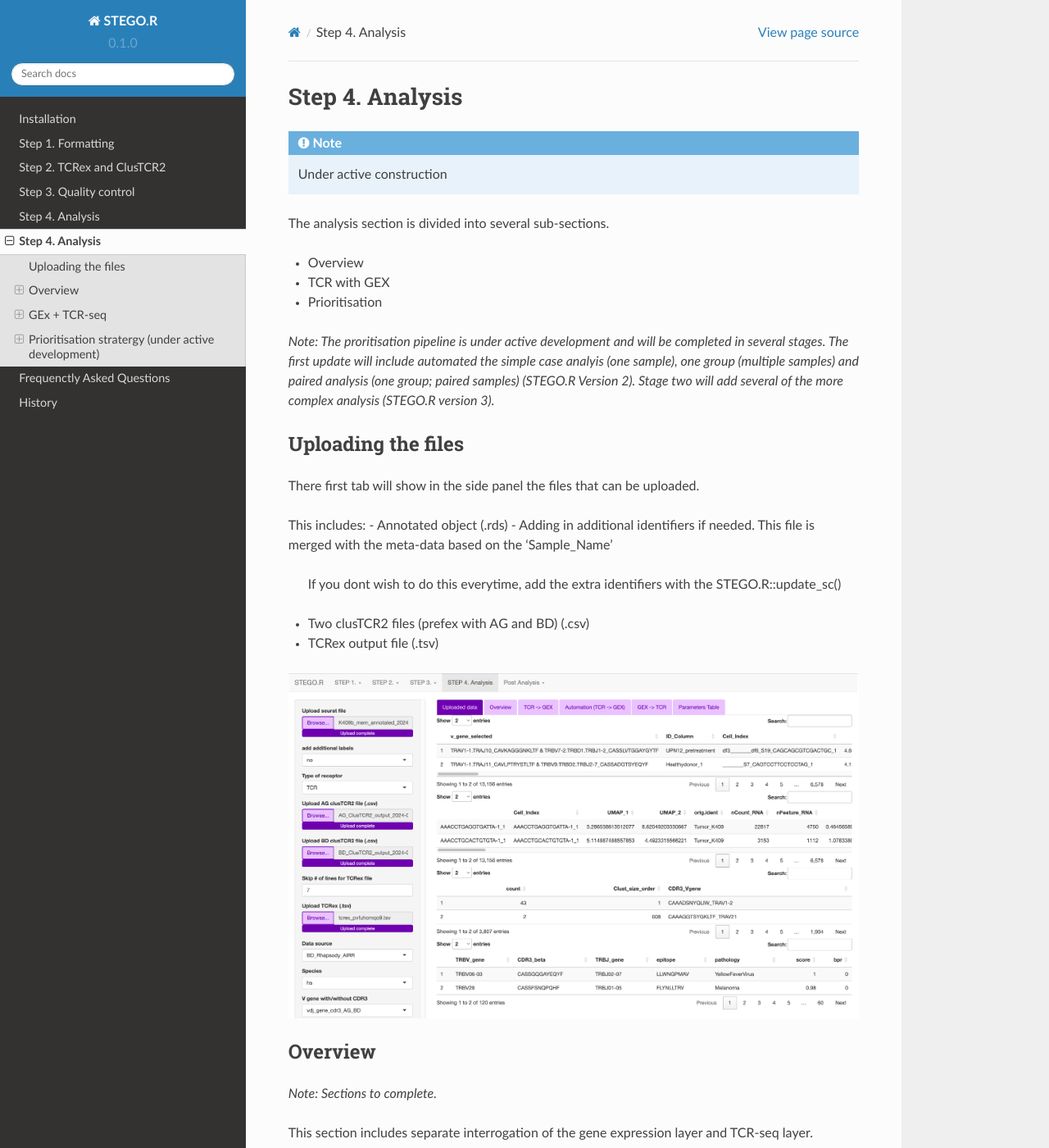
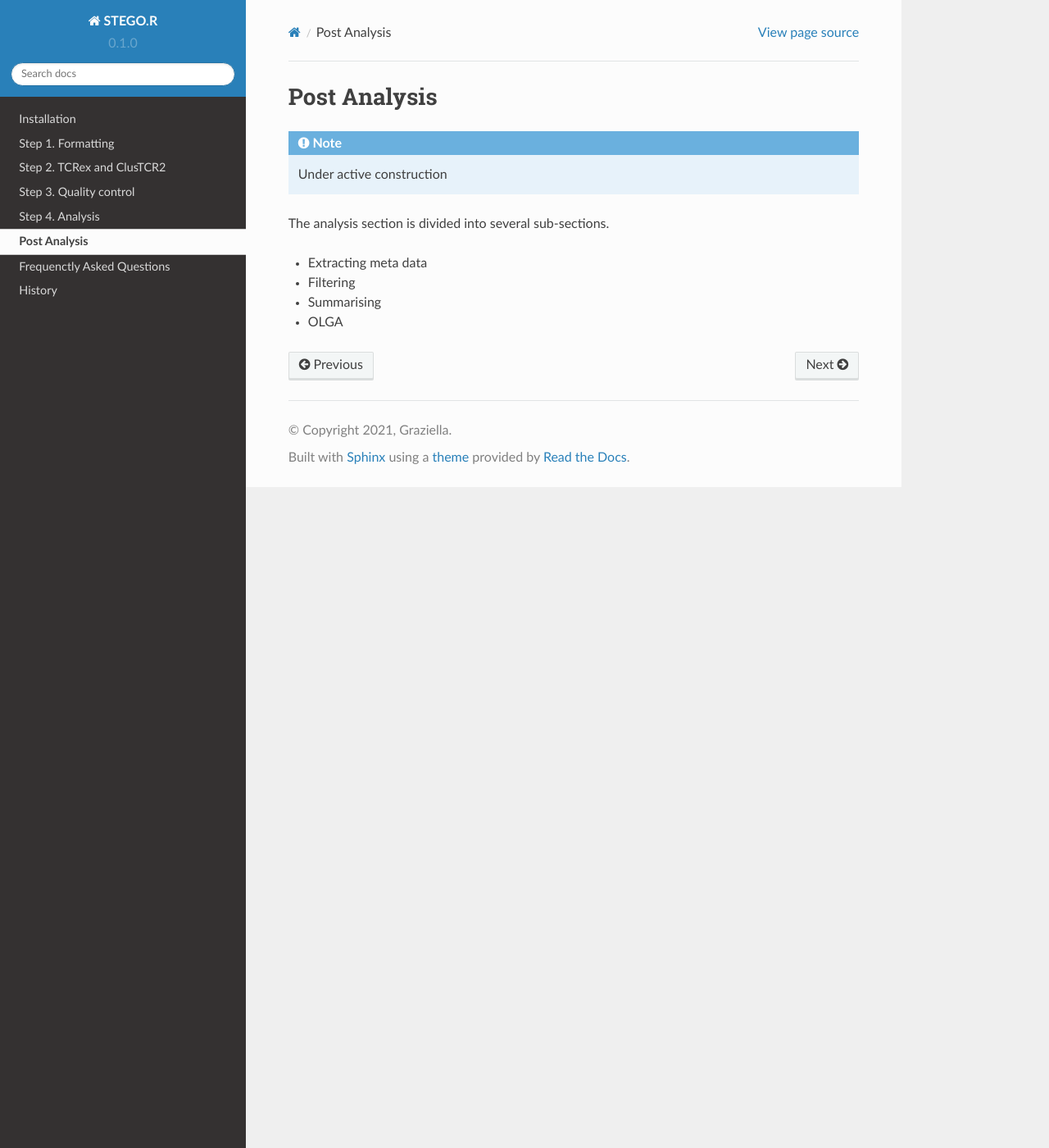
Before and after one commit to KerryAM-R/STEGOR, a Sphinx documentation site: the page built from docs/source/5.postAnalysis.rst, in a window 1280 px wide and 1400 px high. Shown: the whole window at 82% size. Built offline with Sphinx 7.4.7 and the Read the Docs theme 2.0.0, drawn with Linux system fonts in a browser that asks for light colours; some of the changed text lies outside the part shown.

Commit message:
Update 5.postAnalysis.rst

```diff
--- a/docs/source/5.postAnalysis.rst
+++ b/docs/source/5.postAnalysis.rst
@@ -1,4 +1,4 @@
-Step 4. Analysis
+Post Analysis
 ================
 .. note::
 
@@ -7,89 +7,7 @@ Step 4. Analysis
 
 The analysis section is divided into several sub-sections.
 
-- Overview
-- TCR with GEX
-- Prioritisation
-
-*Note: The proritisation pipeline is under active development and will be completed in several stages. The first update will include automated the simple case analyis (one sample), one group (multiple samples) and paired analysis (one group; paired samples) (STEGO.R Version 2). Stage two will add several of the more complex analysis (STEGO.R version 3).*
-
-Uploading the files
--------------------
-
-There first tab will show in the side panel the files that can be uploaded.
-
-This includes:
-- Annotated  object (.rds)
-- Adding in additional identifiers if needed. This file is merged with the meta-data based on the 'Sample_Name'
-    If you dont wish to do this everytime, add the extra identifiers with the STEGO.R::update_sc()
-- Two clusTCR2 files (prefex with AG and BD) (.csv)
-- TCRex output file (.tsv)
-
-.. image:: img/4_uploading.png
-  :width: 1200
-  :alt: Alternative text
-
-Overview
---------
-
-*Note: Sections to complete.*
-
-This section includes separate interrogation of the gene expression layer and TCR-seq layer.
-
-GEx
-^^^
-
-This section contains
-* percentage
-* UMAP plot
-    - This plot can be coloured by any variable under
-
-TCR-seq
-^^^^^^^
-
-GEx + TCR-seq
--------------
-
-Top clonotype
-^^^^^^^^^^^^^
-
-Expanded
-^^^^^^^^
-
-Epitope
-^^^^^^^
-
-ClusTCR2
-^^^^^^^^
-
-Marker
-^^^^^^
-
-Multi-TCR
-^^^^^^^^^
-
-
-Prioritisation stratergy (under active development)
----------------------------------------------------
-
-*Note: Sections to complete.*
-
-Version 2 of STEGO.R
-^^^^^^^^^^^^^^^^^^^^
-
-Phase 1. Add in simple case (one sample)
-
-Phase 2. Add in one group (one indiviual with multiple time points).
-
-Phase 3. Add in paired analysis (one indiviudal)
-
-Phase 4. Add in paired analysis (multiple individuals)
-
-Version 3 of STEGO.R
-^^^^^^^^^^^^^^^^^^^^
-
-Phase 1. Complex analysis of unpaired samples (3 groups).
-
-Phase 2. Complex analysis of paired analysis with unpaired group (two time points).
-
-Phase 3. Complex analysis of datasets with longitudinal traction.
+- Extracting meta data
+- Filtering
+- Summarising
+- OLGA
```
